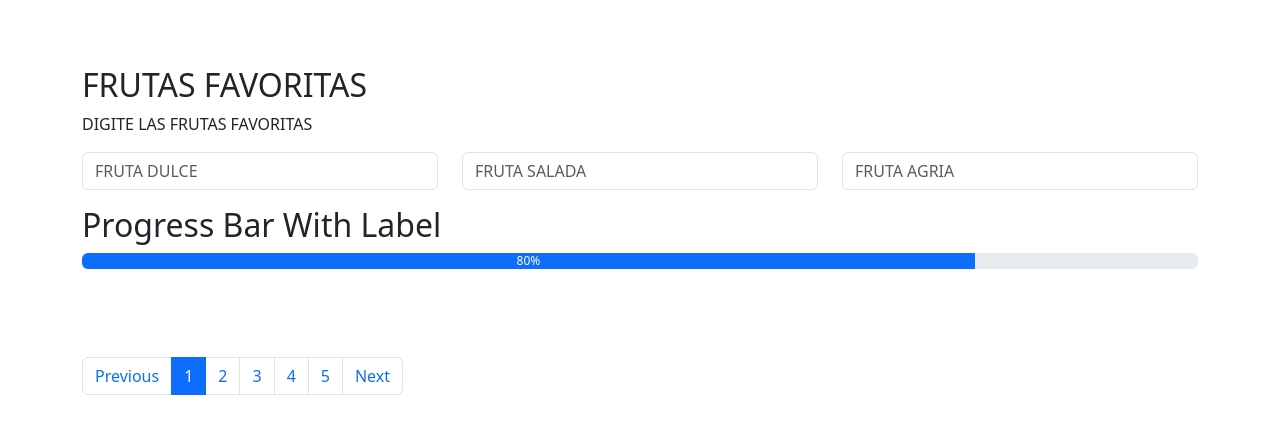
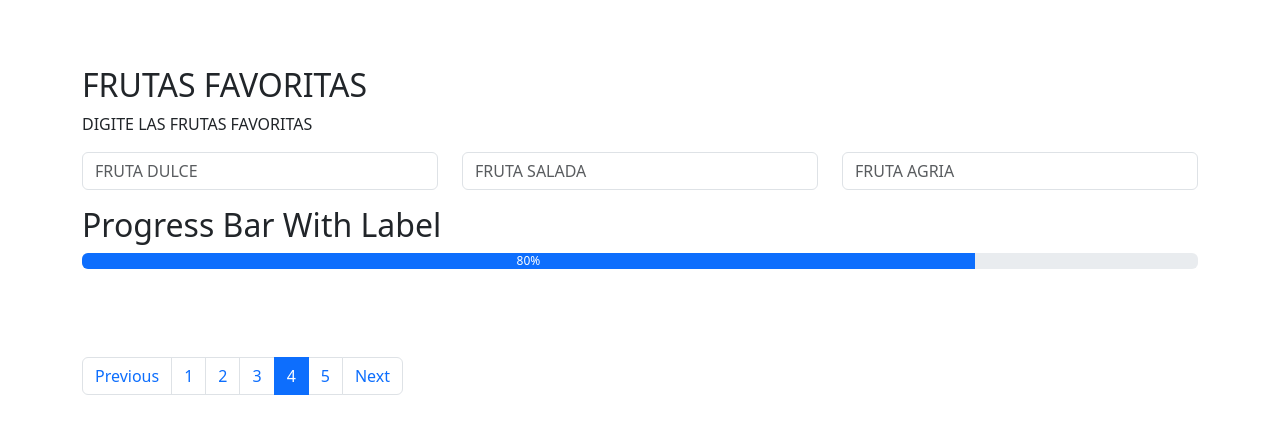
Before and after one commit to YenyAleman2000/yenyaleman, a plain HTML site: page p4.html in a window 1280 px wide. Shown: the part 286-720 px from the top of the page. Drawn offline with nearby package versions, Linux system fonts and the light colour scheme.

Commit message:
Update p4.html

```diff
--- a/p4.html
+++ b/p4.html
@@ -46,10 +46,10 @@
 <div class="container mt-3">
   <ul class="pagination">
     <li class="page-item"><a class="page-link" href="p3.html">Previous</a></li>
-    <li class="page-item active"><a class="page-link" href="p1.html">1</a></li>
+    <li class="page-item"><a class="page-link" href="p1.html">1</a></li>
     <li class="page-item"><a class="page-link" href="p2.html">2</a></li>
     <li class="page-item"><a class="page-link" href="p3.html">3</a></li>
-    <li class="page-item"><a class="page-link" href="p4.html">4</a></li>
+    <li class="page-item active"><a class="page-link" href="p4.html">4</a></li>
     <li class="page-item"><a class="page-link" href="p5.html">5</a></li>
     <li class="page-item"><a class="page-link" href="p5.html">Next</a></li>
   </ul>
```
